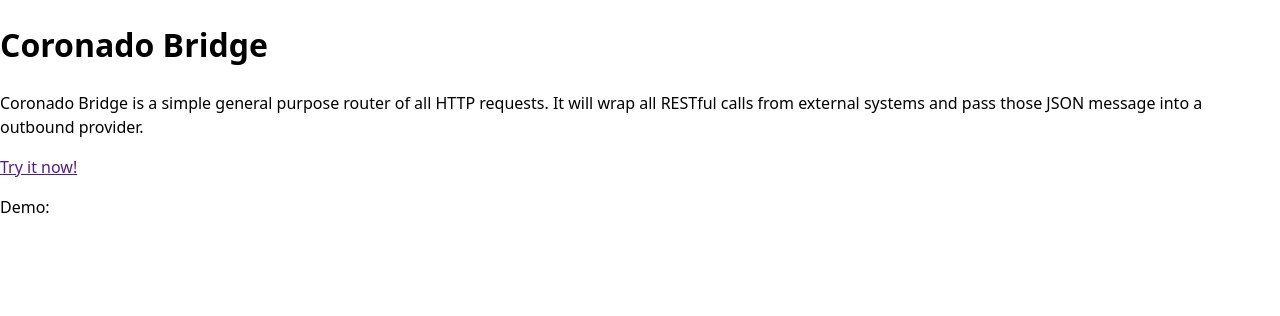
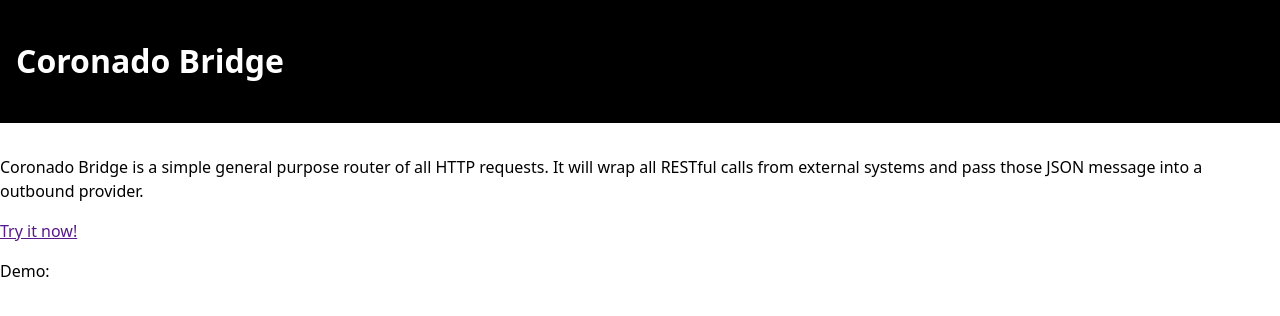
Before and after one commit to valtech-sd/engineering, a Jekyll site: the page built from _prototypes/coronado-bridge.md, in a window 1280 px wide. Shown: the top 316 px of the page. Built offline with Jekyll 4.4.1, drawn with Linux system fonts in a browser that asks for light colours.

Commit message:
Styling improvements

```diff
--- a/_layouts/default.html
+++ b/_layouts/default.html
@@ -10,7 +10,9 @@
 
   </head>
   <body>
-    <h1>{{ page.title }}</h1>
+    <header class="site-header">
+      <h1>{{ page.title }}</h1>
+    </header>
     <section>
       {{ content }}
     </section>
--- a/css/style.scss
+++ b/css/style.scss
@@ -3,6 +3,13 @@
 
 body {
   max-width: none;
+}
+
+.site-header {
+  padding: 1rem 0 1rem 1rem;
+  background: black;
+  color: white;
+  margin-bottom: 2rem;
 }
 
 .masonry-with-columns {
@@ -32,12 +39,21 @@ body {
 
   a {
     position: relative;
-    background: #EC985A;
     color: white;
     margin: 0 1rem 1rem 0;
     display: inline-block;
     width: 100%;
     padding: 0;
+
+    & > h2 {
+      margin: 0;
+      padding: 5rem;
+      background-color: #ccc;
+      text-align: center;
+      opacity: 1;
+      visibility: visible;
+      transition: all 250ms;
+    }
 
     img {
       display: block;
@@ -57,7 +73,7 @@ body {
       height: 100%;
       padding: 1rem;
       color: #fff;
-        background-color: rgba(0, 0, 0, 0.7);
+      background-color: rgba(0, 0, 0, 0.7);
       text-align: center;
       z-index: 1;
       transition: all 250ms;
@@ -82,6 +98,11 @@ body {
     }
 
     &:hover {
+      & > h2 {
+        opacity: 0;
+        visibility: hidden;
+      }
+
       .overlay {
         opacity: 1;
         visibility: visible;
--- a/index.html
+++ b/index.html
@@ -5,7 +5,11 @@ layout: default
 <div class="masonry-with-columns">
   {% for prototype in site.prototypes %}
     <a href="{{ prototype.url }}">
-      <img src="{{ prototype.screenshot }}">
+      {% if prototype.screenshot %}
+        <img src="{{ prototype.screenshot }}">
+      {% else %}
+        <h2>{{ prototype.title }}</h2>
+      {% endif %}
       <div class="overlay">
         <h2>{{ prototype.title }}</h2>
         <p>{{ prototype.description }}</p>
```
